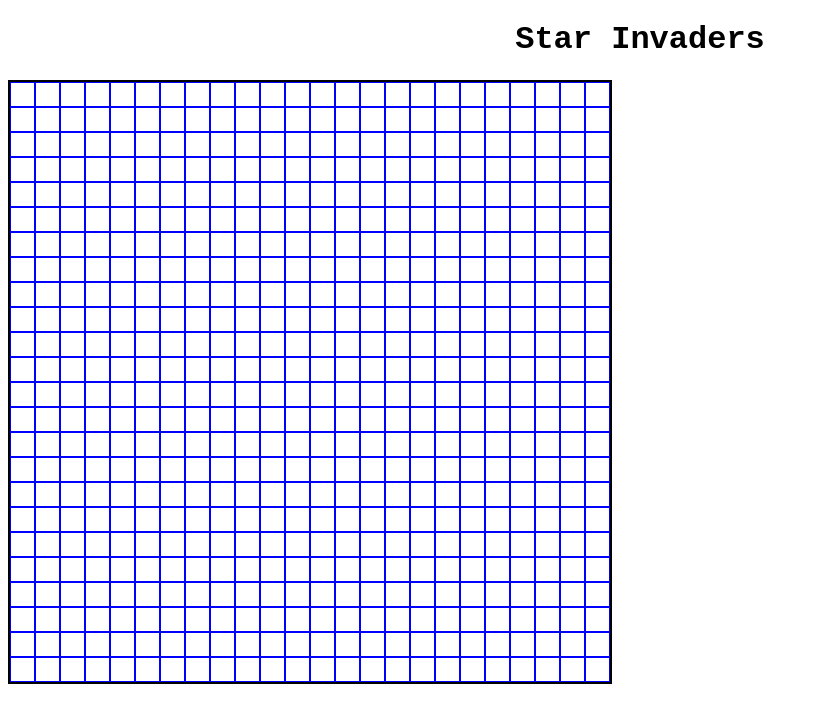
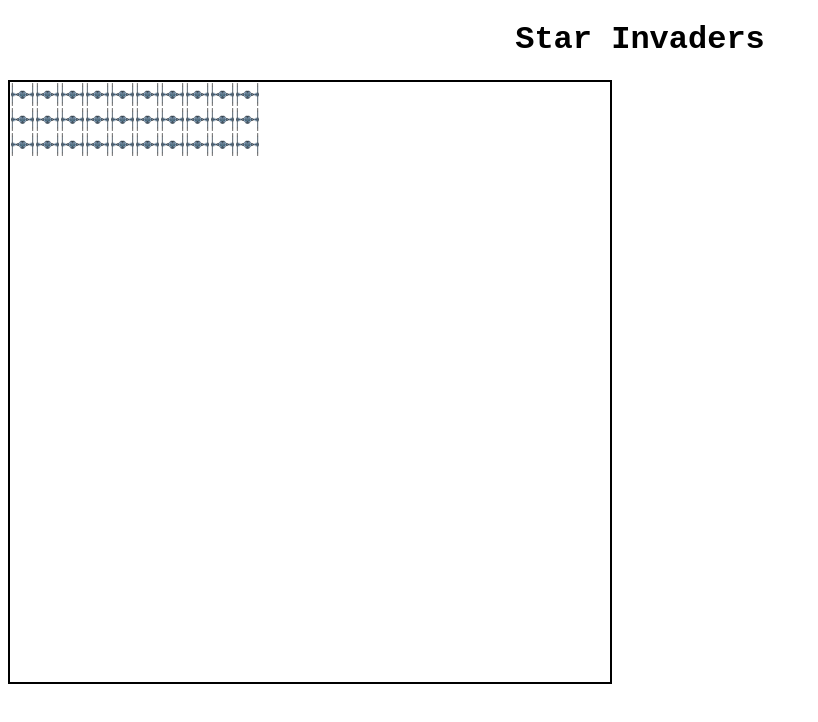
Before and after one commit to PabloSuca/Proyecto2024-Atias-Navarro-Sardoy-Sucaria, a plain HTML site: page SpaceInvaders/game.html in a window 1280 px wide. Shown: the whole page, without its empty margins (0-818 px from the left). Drawn offline with Linux system fonts and the light colour scheme.

Commit message:
Agregado arreglo de enemigos, avances en el movimiento del disparador - Cambio de algunas imágenes

```diff
--- a/SpaceInvaders/game.css
+++ b/SpaceInvaders/game.css
@@ -16,7 +16,27 @@ body {
 .board div{
     width:25px;
     height:25px;
-    border:solid 1px blue;
+    border:solid 1px transparent;
     box-sizing: border-box;
 
 }
+
+.enemigo{
+        background-image: url(../Imagenes/naveEnemiga.png);
+        background-size: cover;
+        background-repeat: no-repeat;
+        width: 25px;
+        height: 25px;   }
+
+.naves{
+
+    background-color: green;
+}
+
+.disparos{
+    background-color: red;
+}
+
+.explotar{
+    background-image: url(../Imagenes/explotar.jpg);
+}
--- a/SpaceInvaders/game.js
+++ b/SpaceInvaders/game.js
@@ -1,7 +1,7 @@
 const board = document.querySelector('.board')
 const boardtamaño = 24
-
-
+const navesEnemigasBorradas=[]
+let disparoindex =202
 
 
 //Se crean los divs que representan el fondo del juego, las casillas
@@ -9,3 +9,35 @@ for( let i=0; i<boardtamaño*boardtamaño;i++){
 const square=document.createElement('div')
 board.appendChild(square)
 }
+
+//Se crean los arreglos
+
+const squares= Array.from(document.querySelectorAll('.board div')) //Todos los divs, por eso usamos All
+console.log(squares)
+
+const navesEnemigas= [
+    0,1,2,3,4,5,6,7,8,9,
+    24,25,26,27,28,29,30,31,32,33,
+    48,49,50,51,52,53,54,55,56,57,
+]
+
+function draw(){
+    for(let i=0;i<navesEnemigas.length;i++){
+        if(!navesEnemigasBorradas.includes(i)){    //Chequear si existe, y si no, añadimos la clase
+
+            squares[navesEnemigas[i]].classList.add('enemigo')}
+}
+}
+
+draw()
+
+//La nave que dispara:
+
+squares[disparoindex].classList.add('disparador') //Hasta que unifiquemos con la imagen del las 3 naves
+
+function moverdisparador(e){  //Funcion para mover la nave, falta avanzarla
+    squares[disparoindex].classList.remove('disparador')
+    switch(e.key){
+        case 'ArrowLeft':
+    }
+}
--- a/SpaceInvaders/style.css
+++ b/SpaceInvaders/style.css
@@ -4,11 +4,10 @@
     src: url("https://fonts.googleapis.com/css2?family=Press+Start+2P&display=swap");
     font-weight: 400;
     font-style: normal;
-
 }
 
 body {
-cursor: url('http://www.rw-designer.com/cursor-extern.php?id=6982'), auto;
+    cursor: url(../Imagenes/working.ani), auto;
 }
 button {
 text-align: center;
@@ -19,8 +18,7 @@ margin: 10;
 background-color: rgba(205, 0, 0, 0);
 border: none;
 font-size: 40px;
-cursor: url('http://www.rw-designer.com/cursor-extern.php?id=6980');
-}
+cursor: url(../Imagenes/working.ani)}
 button:hover {
 text-decoration: underline;
 }
@@ -28,7 +26,7 @@ button::before {
 content: "";
 display: none;
 margin-left: 50px; /* Espacio entre el botón y la imagen */
-background-image: url('https://seeklogo.com/images/G/Galactic_Empire-logo-7A19A28ABA-seeklogo.com.png');
+background-image: url(../Imagenes/imperioLogo.png);
 background-size: 50px 53px; /* Tamaño de la imagen */
 width: 50px; /* Ancho de la imagen */
 height: 53px; /* Altura de la imagen */
@@ -45,7 +43,7 @@ button::after {
 content: "";
 display: none;
 margin-left: 50px; /* Espacio entre el botón y la imagen */
-background-image: url('https://seeklogo.com/images/R/Rebel_Alliance-logo-0E7561F6E4-seeklogo.com.png');
+background-image: url(../Imagenes/alianzaLogo.png);
 background-size: 50px 53px; /* Tamaño de la imagen */
 width: 50px; /* Ancho de la imagen */
 height: 53px; /* Altura de la imagen */
@@ -63,8 +61,7 @@ margin: 10;
 background-color: rgba(205, 0, 0, 0);
 border: none;
 font-size: 15px;
-cursor: url('http://www.rw-designer.com/cursor-extern.php?id=6980');
-}
+cursor: url(../Imagenes/working.ani);} /*Editar formato*/
 
 titulocomo {
 text-align: center;
@@ -75,8 +72,7 @@ margin: 10;
 background-color: rgba(205, 0, 0, 0);
 border: none;
 font-size: 30px;
-cursor: url('http://www.rw-designer.com/cursor-extern.php?id=6980');
-}
+cursor: url(../Imagenes/working.ani);} /*Editar formato*/
 
 form {
 text-align: center;
@@ -96,8 +92,7 @@ margin: 0px;
 background-color: rgba(0, 0, 0, 0);
 border: 2px solid rgb(255, 255, 255);
 font-size: 25px;
-cursor: url('http://www.rw-designer.com/cursor-extern.php?id=6980');
-}
+cursor: url(../Imagenes/working.ani);} /*Editar formato*/
 
 .input-continuar {
 text-align: center;
@@ -108,7 +103,7 @@ margin: 0px;
 background-color: rgba(213, 0, 0, 0);
 border: none;
 font-size: 20px;
-cursor: url('http://www.rw-designer.com/cursor-extern.php?id=6980');
+cursor: url(../Imagenes/working.ani); /*Editar formato*/
 }
 textoNombre {
 text-align: center;
@@ -119,7 +114,7 @@ margin: 10px;
 background-color: rgba(205, 0, 0, 0);
 border: none;
 font-size: 25px;
-cursor: url('http://www.rw-designer.com/cursor-extern.php?id=6980');
+cursor: url(../Imagenes/working.ani); /*Editar formato*/
 }
 
 .fade-out {
@@ -161,7 +156,7 @@ margin: 15px;
 
 
 body {
-background-image: url('https://i.ibb.co/87GbbFP/2799006.jpg');
+background-image: url(..//Imagenes/fondo.jpg);
 background-size: cover;
 }
 img {
@@ -197,7 +192,7 @@ margin: 100px auto;
 
 
 .bg {
-background: url(https://i.ibb.co/87GbbFP/2799006.jpg) no-repeat;
+background: url(..//Imagenes/fondo.jpg) no-repeat;
 background-size: cover;
 height: 100%;
 width: 100%;
```
Also changed, not shown: Imagenes/alianzaLogo.png (added), Imagenes/explotar.jpg (added), Imagenes/fondo.jpg (added), Imagenes/imperioLogo.png (added), Imagenes/naveEnemiga.png (added), 1 other file.
